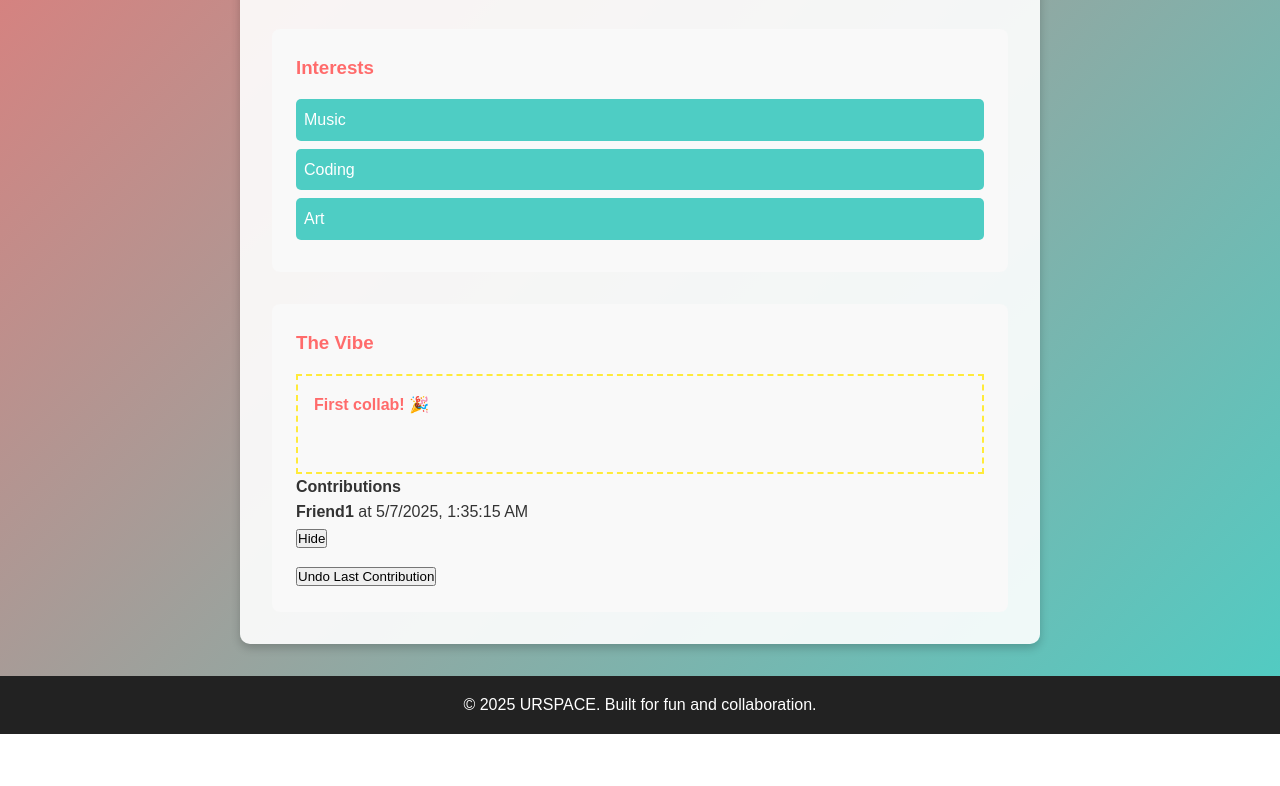
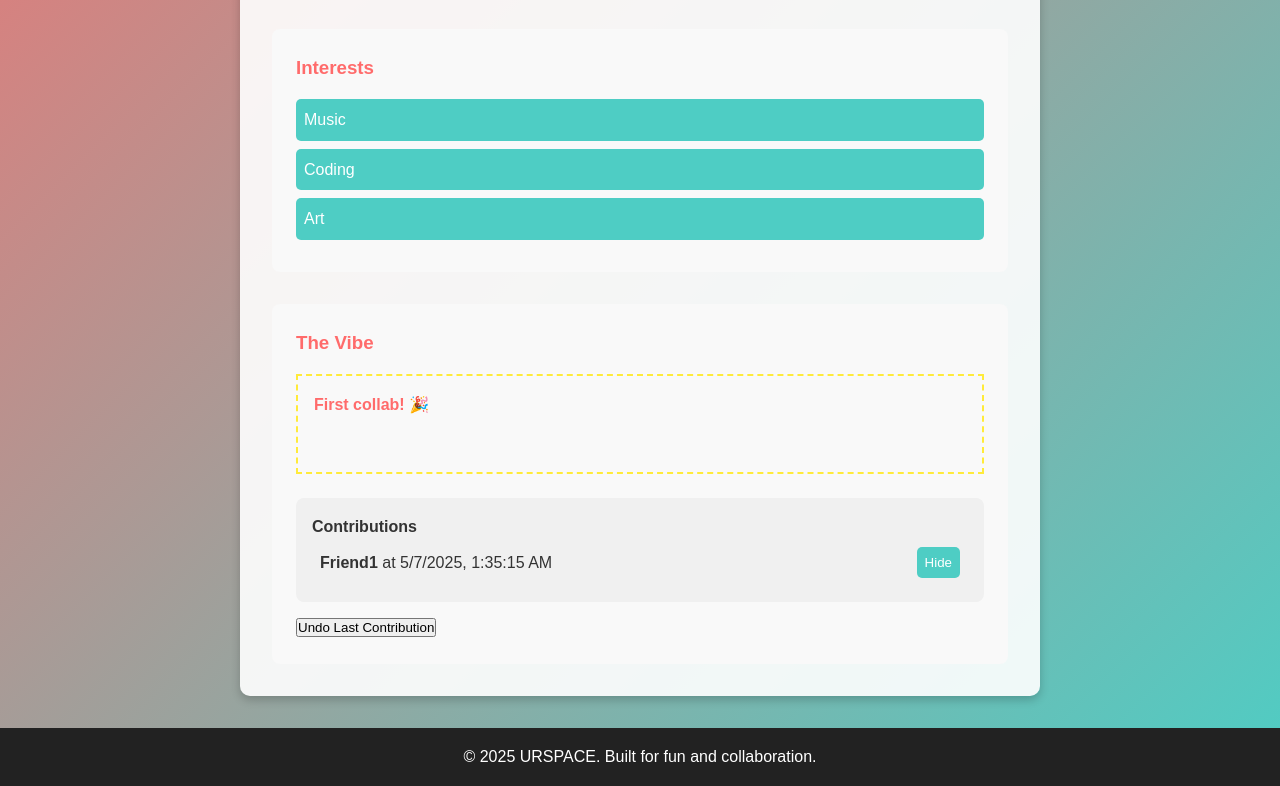
Before and after one commit to scrimmageproductions/URSPACE, a plain HTML site: page index.html in a window 1280 px wide. Shown: the part 632-1418 px from the top of the page. Before the commit the page ends 1366 px from the top, so only its background shows below. Drawn offline with Linux system fonts and the light colour scheme.

Commit message:
Update styles.css

```diff
--- a/styles.css
+++ b/styles.css
@@ -189,4 +189,39 @@ footer {
         width: 100px;
         height: 100px;
     }
+}/* Contribution List */
+.contrib-list {
+    margin-top: 1.5rem;
+    padding: 1rem;
+    background: #f0f0f0;
+    border-radius: 8px;
 }
+
+.contrib-item {
+    display: flex;
+    justify-content: space-between;
+    align-items: center;
+    padding: 0.5rem;
+    border-bottom: 1px solid #ddd;
+}
+
+.contrib-item:last-child {
+    border-bottom: none;
+}
+
+.contrib-item p {
+    margin: 0;
+}
+
+.contrib-item button {
+    background: #4ecdc4;
+    color: #fff;
+    border: none;
+    padding: 0.5rem;
+    border-radius: 5px;
+    cursor: pointer;
+}
+
+.contrib-item button:hover {
+    background: #3ab0a9;
+}
```
